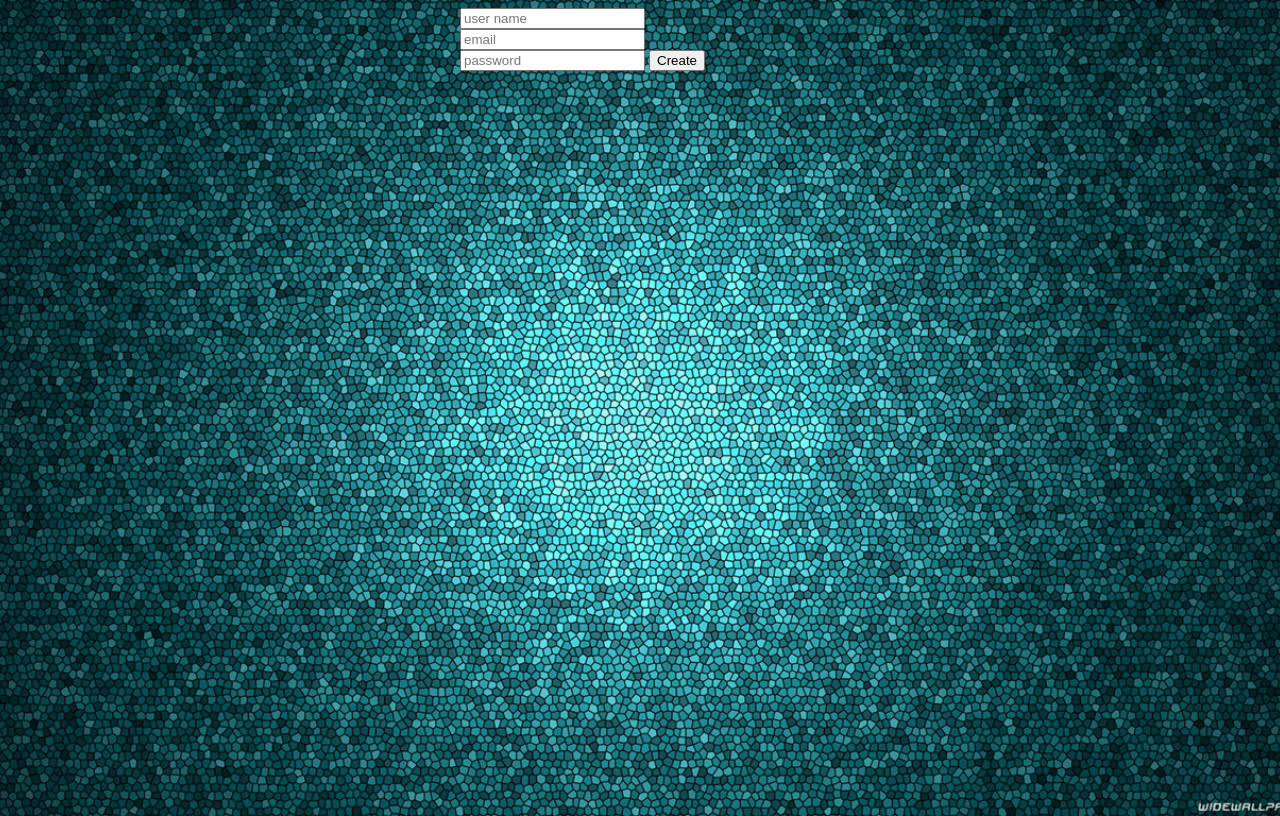
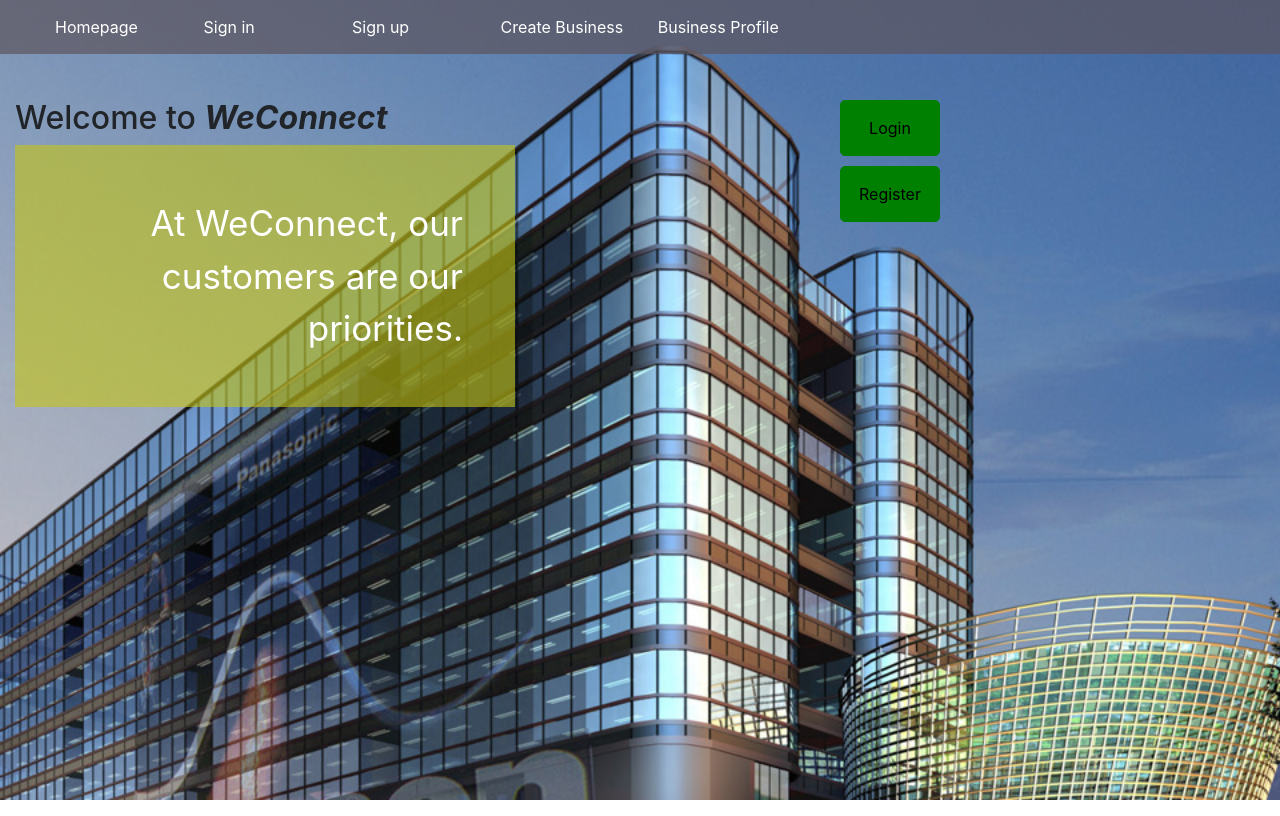
Before and after one commit to andrewhingah/WeConnect, a plain HTML site: page designs/UI/index.html in a window 1280 px wide. Drawn offline with Linux system fonts and the light colour scheme.

Commit message:
add home page

```diff
--- a/designs/UI/index.html
+++ b/designs/UI/index.html
@@ -1,21 +1,42 @@
+<!DOCTYPE html>
 <html>
 <head>
-<title>WeConnect</title>
-
-    <link rel="stylesheet" href="../style.css">
+    <title>\
+        home page
+    </title>
+    <link rel="stylesheet" type="text/css" href="bootstrap/css/bootstrap.css">
+    <link rel="stylesheet" type="text/css" href="../style.css">
 </head>
 <body>
-    <div class="login-page">
-    <div class="form">
-        <form class="register-form">
-        <input type"text" placeholder="user name"/>
-        <input type"text" placeholder="email"/>
-        <input type"text" placeholder="password"/>
-        <button>Create</button>
+    <div class="menu-bar" id="menu">
+        <nav>
+            <ul>
+                <a href="index.html"><li>Homepage</li></a>
+                <a href="signin.html"><li>Sign in</li></a>
+                <a href="signup.html"><li>Sign up</li></a>
+                <a href="createbusin.html"><li>Create Business</li></a>
+                <a href="businprof.html"><li>Business Profile</li></a>
+            </ul>
+        </nav>
+    </div>
+    <div class="container-fluid">
+        <div class="row">
+            <div class="col-md-12 homeimage">
+                <div class="left">
+                    <h2>
+                        Welcome to <b><em>WeConnect</em></b>
+                    </h2>
+                    <p style="color: #fff;font-size: 35px; background: #c5c51499; padding: 52px;text-align: right;">
+                        At WeConnect, our customers are our priorities.
+                    </p>
+                </div>
+                <div class="right">
+                    <button>Login</button>
+                    <button>Register</button>
+                </div>
+            </div>
+        </div>
+    </div>
 
-        </form>
-        </div>
-        </div>
 </body>
-
 </html>
--- a/designs/style.css
+++ b/designs/style.css
@@ -9,12 +9,19 @@ body{
     padding: 10%,0,0;
     margin: auto;
  }
+ .menu-bar{
+ 	width: 100%;
+
+ 	    background-color: rgba(93, 84, 93, 0.7);
+ 	    z-index: 1;
+
+ }
  .menu-bar ul li{
  	display: inline-block;
- 	background: #92bf9c;
+
  	color: #fff;
  	margin: 10px;
- 	min-width: 150px;
+ 	min-width: 10%;
  	min-height: 30px;
  	padding: 5px;
  }
@@ -29,3 +36,42 @@ body{
  .register{
  	color: #19ff00;
  }
+.homeimage {    background-image: url(UI/images/wallpaper.jpg);
+    background-size: cover;
+    width: 100%;
+    height: 100%;
+
+    z-index: -2;
+    top: 0;
+    bottom: 0;
+
+    position: absolute;
+}
+.left{
+	float: left;
+	width: 40%;
+    height: 300px;
+
+    margin-top: 99px;
+}
+.right{
+	float: right;
+	width: 50%;
+	padding-top: 100px;
+}
+.right button{
+	background-color: green;
+	border: 1px solid green;
+	display: block;
+	padding: 15px;
+	width: 100px;
+	margin-bottom: 10px;
+	margin-left: 200px;
+	border-radius: 5px;
+}
+.right button:hover{
+	transition: 2s;
+	background-color: yellowgreen;
+	color: #fff;
+	cursor: pointer;
+}
```
Also changed, not shown: designs/UI/businprof.html (+49 -0 lines), designs/UI/Images/3d_Design-wallpaper-5713565.jpg (added), designs/UI/Images/Beach_View_Hd-wallpaper-9787347.jpg (added), designs/UI/Images/wallpaper.jpg (added), designs/UI/homepage.html (added).
